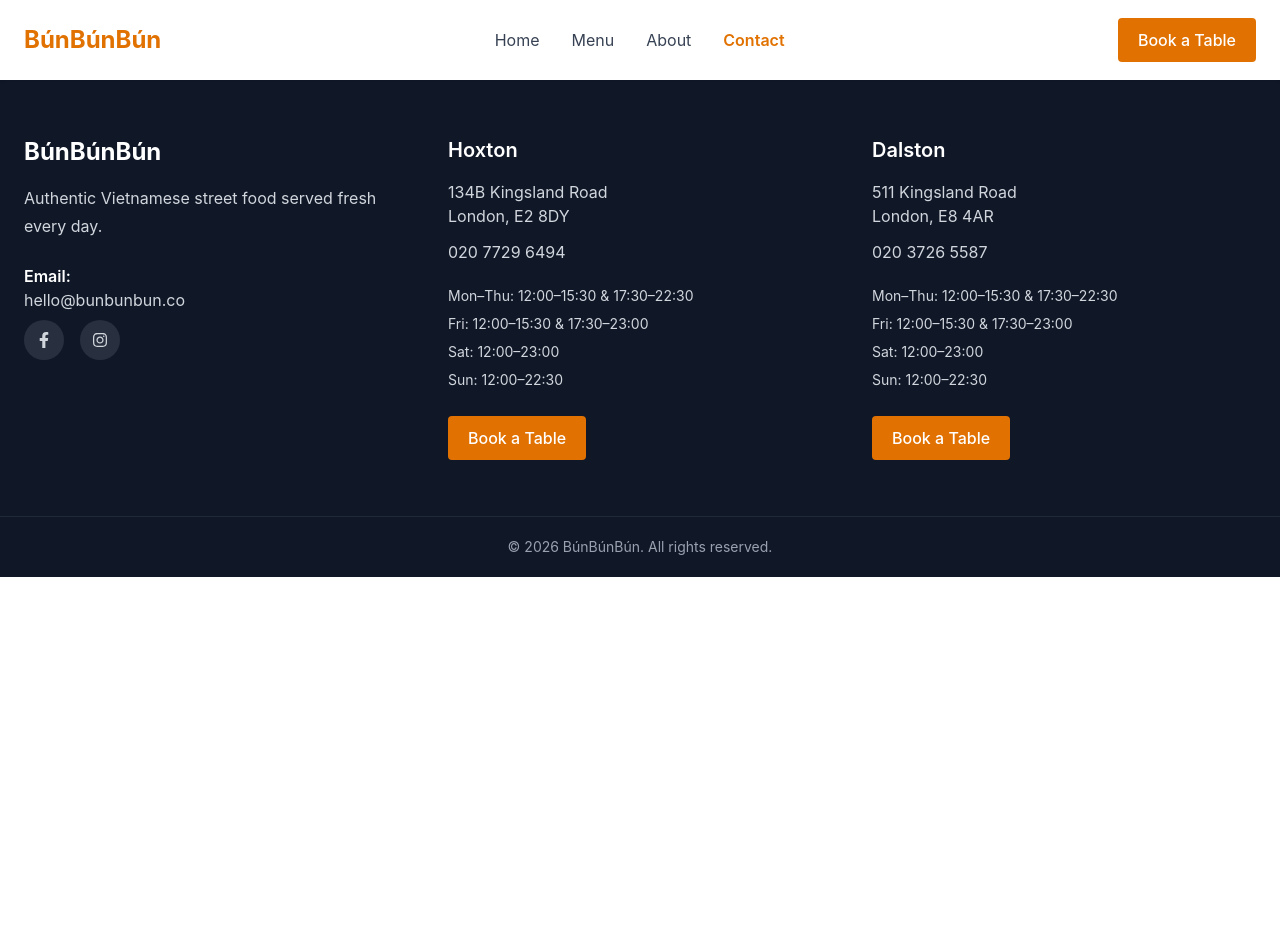
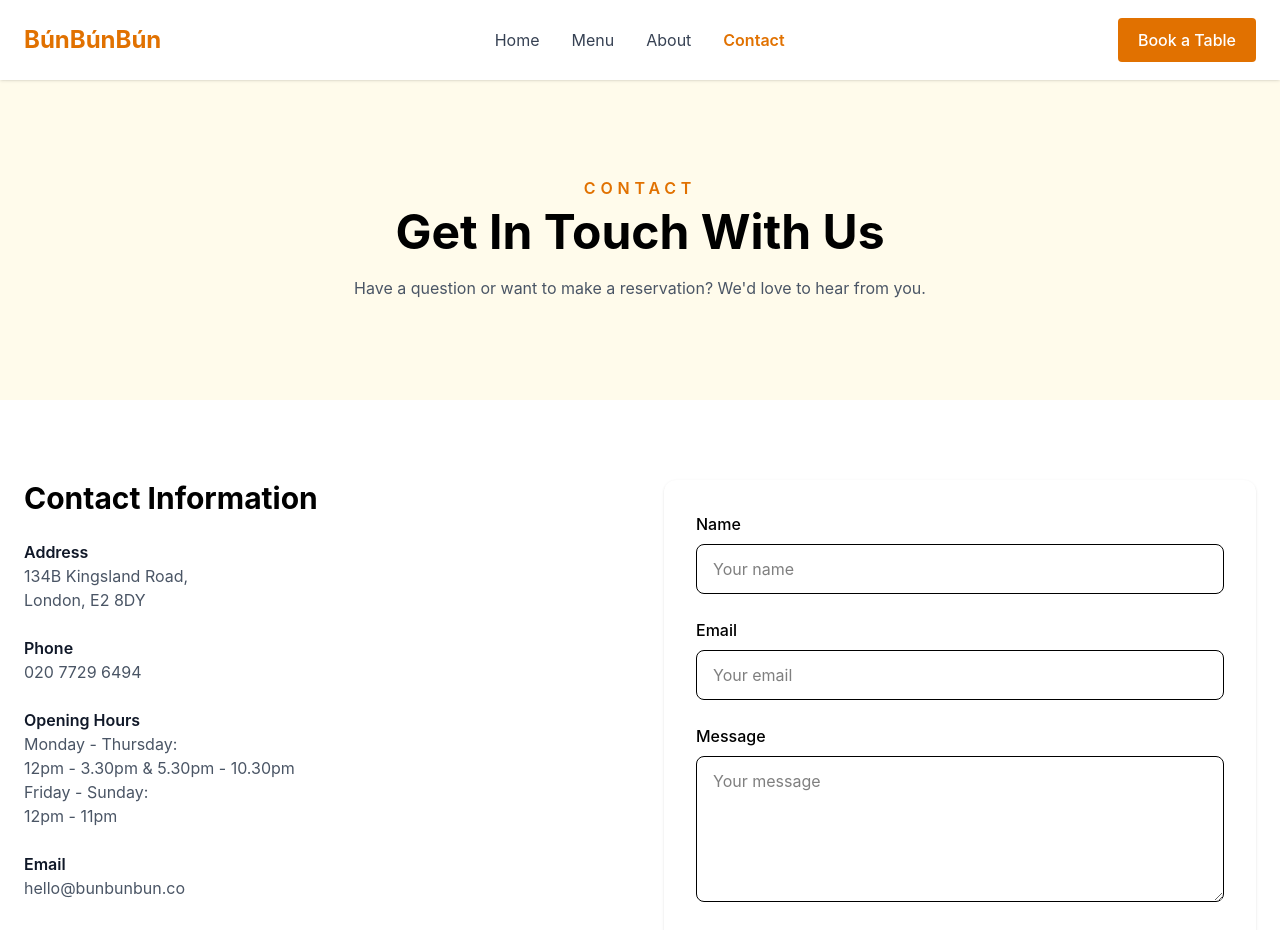
Before and after one commit to LeGiaUy/bunbunbun, a React (Vite) app: page /contact in a window 1280 px wide. Shown: the top 930 px of the page. Before the commit the page ends 800 px from the top, so only its background shows below. Built offline with nearby package versions, Linux system fonts and the light colour scheme.

Commit message:
feat: About Page

```diff
--- a/src/App.jsx
+++ b/src/App.jsx
@@ -12,6 +12,7 @@ import Footer from "./components/layout/Footer.jsx";
 import Home from "./pages/home/index.jsx";
 import Menu from "./pages/menu/index.jsx";
 import About from "./pages/about/index.jsx";
+import Contact from "./pages/contact/index.jsx";
 
 function App() {
   return (
@@ -21,6 +22,7 @@ function App() {
         <Route path="/" element={<Home />} />
         <Route path="/menu" element={<Menu />} />
         <Route path="/about" element={<About />} />
+        <Route path="/contact" element={<Contact />} />
       </Routes>
 
       {/* <main className="min-h-screen">
--- /dev/null
+++ b/src/pages/contact/index.jsx
@@ -0,0 +1,102 @@
+import SectionTitle from "../../components/common/SectionTitle";
+import Button from "../../components/common/Button";
+
+function Contact() {
+  return (
+    <>
+      {/* Hero */}
+      <section className="bg-amber-50 py-24">
+        <div className="mx-auto max-w-7xl px-6">
+          <SectionTitle
+            subtitle="Contact"
+            title="Get In Touch With Us"
+            description="Have a question or want to make a reservation? We'd love to hear from you."
+          />
+        </div>
+      </section>
+
+      {/* Contact Content */}
+      <section className="py-20">
+        <div className="mx-auto grid max-w-7xl gap-12 px-6 md:grid-cols-2">
+          {/* Information */}
+          <div>
+            <h2 className="mb-6 text-3xl font-bold">Contact Information</h2>
+
+            <div className="space-y-6 text-gray-600">
+              <div>
+                <h3 className="font-semibold text-gray-900">Address</h3>
+                <p>
+                  134B Kingsland Road,
+                  <br />
+                  London, E2 8DY
+                </p>
+              </div>
+
+              <div>
+                <h3 className="font-semibold text-gray-900">Phone</h3>
+                <p>020 7729 6494</p>
+              </div>
+
+              <div>
+                <h3 className="font-semibold text-gray-900">Opening Hours</h3>
+                <p>
+                  Monday - Thursday:
+                  <br />
+                  12pm - 3.30pm & 5.30pm - 10.30pm
+                </p>
+
+                <p>
+                  Friday - Sunday:
+                  <br />
+                  12pm - 11pm
+                </p>
+              </div>
+
+              <div>
+                <h3 className="font-semibold text-gray-900">Email</h3>
+                <p>hello@bunbunbun.co</p>
+              </div>
+            </div>
+          </div>
+
+          {/* Form */}
+          <form className="space-y-6 rounded-xl bg-white p-8 shadow">
+            <div>
+              <label className="mb-2 block font-medium">Name</label>
+
+              <input
+                type="text"
+                className="w-full rounded-lg border px-4 py-3 outline-none focus:border-amber-600"
+                placeholder="Your name"
+              />
+            </div>
+
+            <div>
+              <label className="mb-2 block font-medium">Email</label>
+
+              <input
+                type="email"
+                className="w-full rounded-lg border px-4 py-3 outline-none focus:border-amber-600"
+                placeholder="Your email"
+              />
+            </div>
+
+            <div>
+              <label className="mb-2 block font-medium">Message</label>
+
+              <textarea
+                rows="5"
+                className="w-full rounded-lg border px-4 py-3 outline-none focus:border-amber-600"
+                placeholder="Your message"
+              />
+            </div>
+
+            <Button>Send Message</Button>
+          </form>
+        </div>
+      </section>
+    </>
+  );
+}
+
+export default Contact;
```
